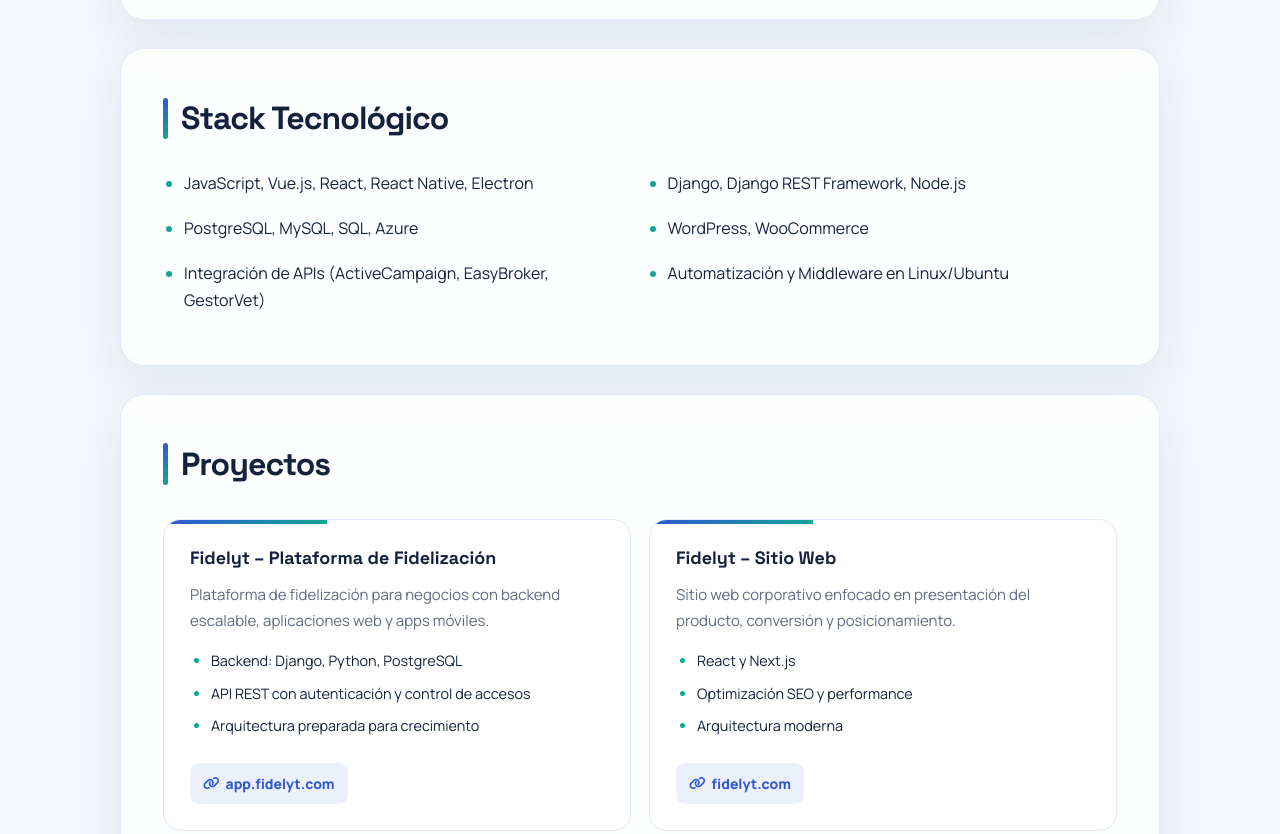
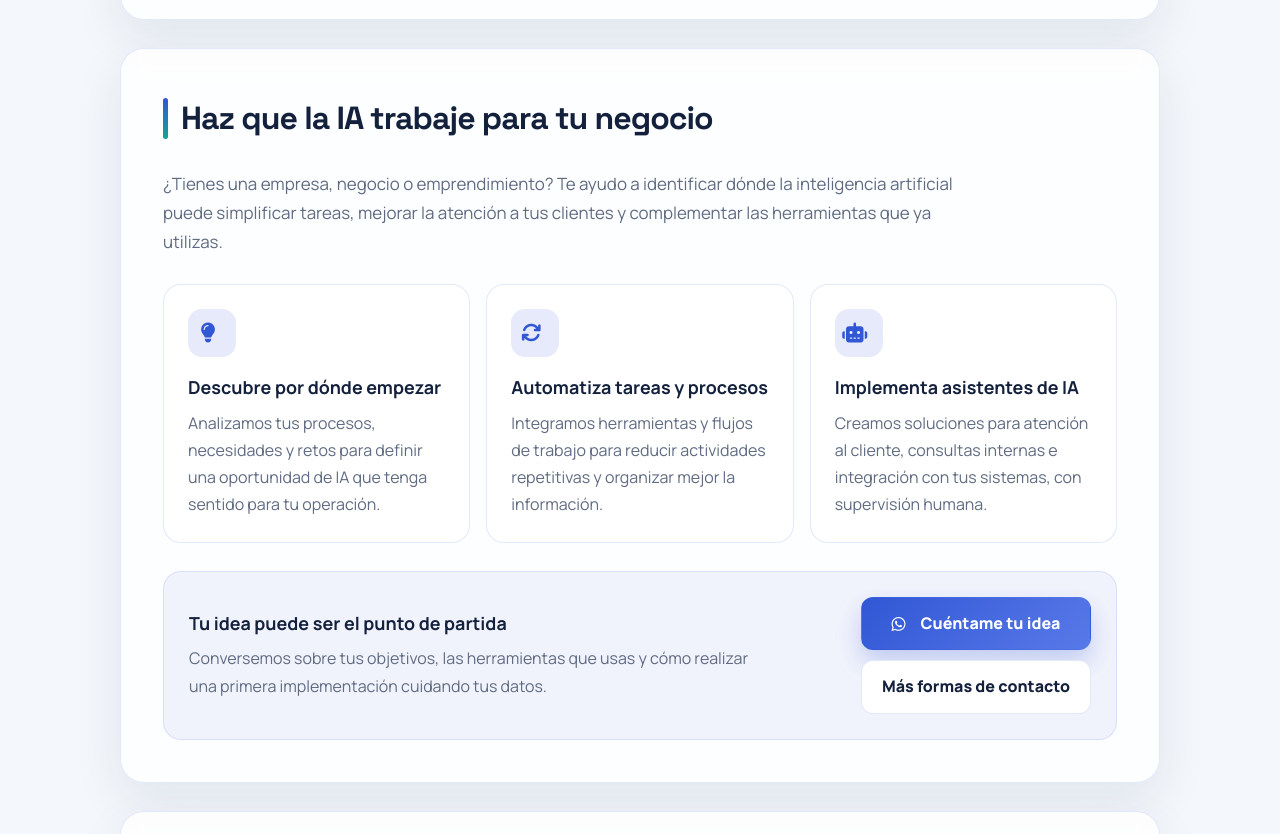
Before and after one commit to legongoraek/legongoraek.github.io, a plain HTML site: page index.html in a window 1280 px wide. Shown: the part 1499-2333 px from the top of the page. Drawn offline with Linux system fonts and the light colour scheme; a script that the page names is missing.

Commit message:
feat: replace stack section with AI for business services

```diff
--- a/css/styles.css
+++ b/css/styles.css
@@ -148,7 +148,22 @@ li { margin-bottom: 8px; color: var(--text-main); }
 li::marker { color: var(--accent); }
 
 #sobre-mi p, #about p { max-width: 850px; font-size: 1.08rem; }
-#stack ul { display: grid; grid-template-columns: repeat(2, 1fr); gap: 10px 34px; }
+.ai-intro { max-width: 820px; font-size: 1.06rem; }
+.ai-offerings { display: grid; grid-template-columns: repeat(3, minmax(0, 1fr)); gap: 16px; margin: 28px 0; }
+.ai-card { padding: 24px; border: 1px solid var(--border); border-radius: 18px; background: var(--bg-elevated); }
+.ai-icon { display: inline-grid; place-items: center; width: 48px; height: 48px; margin-bottom: 18px; border-radius: 14px; color: var(--primary); background: color-mix(in srgb, var(--primary) 12%, transparent); font-size: 1.25rem; }
+.ai-card h3, .ai-callout h3 { margin-bottom: 10px; font-size: 1.12rem; line-height: 1.35; }
+.ai-card p, .ai-callout p { margin-bottom: 0; }
+.ai-callout { display: flex; align-items: center; justify-content: space-between; gap: 28px; padding: 25px; border: 1px solid var(--border); border-radius: 18px; background: color-mix(in srgb, var(--primary) 7%, var(--bg-elevated)); }
+.ai-callout > div:first-child { max-width: 590px; }
+.ai-actions { display: flex; flex-direction: column; gap: 10px; flex-shrink: 0; }
+.ai-actions .button { display: inline-flex; align-items: center; justify-content: center; gap: 7px; text-align: center; }
+.ai-actions i { margin-right: 3px; }
+@media (max-width: 900px) {
+  .ai-offerings { grid-template-columns: 1fr; }
+  .ai-callout { flex-direction: column; align-items: stretch; }
+  .ai-actions { flex-direction: row; flex-wrap: wrap; }
+}
 
 .project-cards { display: grid; grid-template-columns: repeat(2, minmax(0, 1fr)); gap: 18px; margin-top: 28px; }
 .project-card, .experience-card {
@@ -326,7 +341,9 @@ body.has-new-site-banner { padding-top: 88px; }
   .hero-actions { width: 100%; flex-direction: column; }
   .button { width: 100%; }
   section { padding: 28px 22px; border-radius: 19px; }
-  #stack ul, .project-cards, .contact-list { grid-template-columns: 1fr; }
+  .project-cards, .contact-list { grid-template-columns: 1fr; }
+  .ai-actions { flex-direction: column; }
+  .ai-actions .button { width: 100%; }
   .project-card, .experience-card { padding: 22px; }
   .new-site-banner-content { gap: 7px; flex-wrap: wrap; font-size: .8rem; }
 }
--- a/index.html
+++ b/index.html
@@ -120,7 +120,7 @@
   <nav class="navbar" id="main-navigation" role="navigation" aria-label="Navegación principal">
     <div class="navbar-heading"><span>Menú</span><button class="menu-close" id="menu-close" type="button" aria-label="Cerrar menú"><i class="fas fa-xmark"></i></button></div>
     <a href="#sobre-mi">Sobre mí</a>
-    <a href="#stack">Stack</a>
+    <a href="#ia-negocios">IA para negocios</a>
     <a href="#projects">Proyectos</a>
     <a href="#experiencia">Experiencia</a>
     <a href="#contacto">Contacto</a>
@@ -158,17 +158,37 @@
     </article>
   </section>
 
-  <section id="stack" class="fade-in">
-    <h2>Stack Tecnológico</h2>
-    <ul>
-      <li>JavaScript, Vue.js, React, React Native, Electron</li>
-      <li>Django, Django REST Framework, Node.js</li>
-      <li>PostgreSQL, MySQL, SQL, Azure</li>
-      <li>WordPress, WooCommerce</li>
-      <li>Integración de APIs (ActiveCampaign, EasyBroker, GestorVet)</li>
-      <li>Automatización y Middleware en Linux/Ubuntu</li>
-    </ul>
-  </section>
+  <section id="ia-negocios" class="fade-in ai-section">
+  <h2>Haz que la IA trabaje para tu negocio</h2>
+  <p class="ai-intro">¿Tienes una empresa, negocio o emprendimiento? Te ayudo a identificar dónde la inteligencia artificial puede simplificar tareas, mejorar la atención a tus clientes y complementar las herramientas que ya utilizas.</p>
+  <div class="ai-offerings">
+    <article class="ai-card">
+      <span class="ai-icon" aria-hidden="true"><i class="fas fa-lightbulb"></i></span>
+      <h3>Descubre por dónde empezar</h3>
+      <p>Analizamos tus procesos, necesidades y retos para definir una oportunidad de IA que tenga sentido para tu operación.</p>
+    </article>
+    <article class="ai-card">
+      <span class="ai-icon" aria-hidden="true"><i class="fas fa-arrows-rotate"></i></span>
+      <h3>Automatiza tareas y procesos</h3>
+      <p>Integramos herramientas y flujos de trabajo para reducir actividades repetitivas y organizar mejor la información.</p>
+    </article>
+    <article class="ai-card">
+      <span class="ai-icon" aria-hidden="true"><i class="fas fa-robot"></i></span>
+      <h3>Implementa asistentes de IA</h3>
+      <p>Creamos soluciones para atención al cliente, consultas internas e integración con tus sistemas, con supervisión humana.</p>
+    </article>
+  </div>
+  <div class="ai-callout">
+    <div>
+      <h3>Tu idea puede ser el punto de partida</h3>
+      <p>Conversemos sobre tus objetivos, las herramientas que usas y cómo realizar una primera implementación cuidando tus datos.</p>
+    </div>
+    <div class="ai-actions">
+      <a class="button button-primary" href="https://wa.me/529994231687?text=Hola%2C%20quiero%20conocer%20c%C3%B3mo%20implementar%20inteligencia%20artificial%20en%20mi%20empresa%2C%20negocio%20o%20emprendimiento.%20Me%20gustar%C3%ADa%20platicar%20sobre%20mi%20idea." target="_blank" rel="noopener noreferrer"><i class="fab fa-whatsapp" aria-hidden="true"></i> Cuéntame tu idea</a>
+      <a class="button button-secondary" href="#contacto">Más formas de contacto</a>
+    </div>
+  </div>
+</section>
 
 <section id="projects" class="fade-in">
   <h2>Proyectos</h2>
```
Also changed, not shown: en.html (+31 -11 lines).
